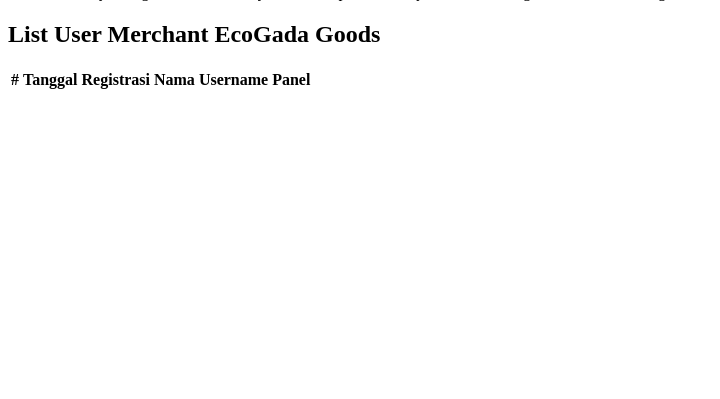
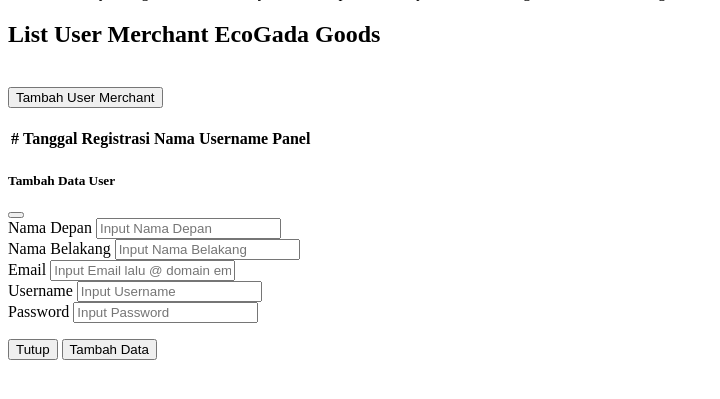
Before and after one commit to chrisshuo123/ecogada_fullstack, a PHP site: page /ecogada_fullstack/views/user/index.php in a window 1280 px wide. Shown: the part 83-482 px from the top of the page, without its empty margins (0-720 px from the left). Run offline with PHP 8.4, Linux system fonts and the light colour scheme; the template is opened without the code that fills it, so the values that code supplies are empty; some libraries are stand-ins or nearby versions.

Commit message:
add button 'Tambah User Merchant', while revising the Panel (detail, ubah, hapus) styling from button to badge bootstrap. In addition, we add Pop-Up Screen when user wants to 'tambah' (means add new merchant) which is bootstrap Modal, that contains form control to add new user merchants

```diff
--- a/app/views/user/index.php
+++ b/app/views/user/index.php
@@ -2,6 +2,9 @@
     <h1>User List Page</h1>
     <p>Halo, nama saya <?= $data['namaDepan']; ?> <?= $data['namaBelakang']; ?> dengan username <?= $data['username']; ?>.  Saya memiliki password <?= $data['password']; ?> saya adalah seorang admin inti dari Ecogada Fullstack</p>
     <h2>List User Merchant EcoGada Goods</h2>
+    <button type="button" class="btn btn-primary" style="margin: 1.5% 0 1.5% 0;" data-bs-toggle="modal" data-bs-target="#formModal">
+        Tambah User Merchant
+    </button>
     <table class="table">
         <thead>
             <tr>
@@ -21,12 +24,58 @@
                     <td scope="col"><?= $user['namaDepan']; ?> <?= $user['namaBelakang']; ?> </td>
                     <td scope="col"><?= $user['username']; ?></td>
                     <td>
-                        <button type="button" class="btn btn-primary">Tambah</button>
-                        <button type="button" class="btn btn-warning">Ubah</button>
-                        <button type="button" class="btn btn-danger">Hapus</button>
+                        <a href="<?= BASEURL; ?>/user/detail/<?= $user['idUser']; ?>"><span class="badge text-bg-primary">Detail</span></a>
+                        <a><span class="badge text-bg-warning">Ubah</span></a>
+                        <a><span class="badge text-bg-danger">Hapus</span></a>
                     </td>
                 </tr>
             <?php endforeach; ?>
         </tbody>
     </table>
 </div>
+
+<!-- Modal -->
+<div class="modal fade" id="formModal" data-bs-backdrop="static" data-bs-keyboard="false" tabindex="-1" aria-hidden="true">
+    <div class="modal-dialog">
+        <div class="modal-content">
+            <div class="modal-header">
+                <h5 class="modal-title">Tambah Data User</h5>
+                <button type="button" class="btn-close" data-bs-dismiss="modal" aria-label="Close"></button>
+            </div>
+            <div class="modal-body">
+                <form action="<?= BASEURL; ?>/user/tambah" method="POST">
+                    <!-- Nama Depan -->
+                    <div class="mb-3">
+                        <label for="namaDepan" class="form-label">Nama Depan</label>
+                        <input type="text" class="form-control" id="namaDepan" name="namaDepan" placeholder="Input Nama Depan">
+                    </div>
+                    <!-- Nama Belakang -->
+                    <div class="mb-3">
+                        <label for="namaBelakang" class="form-label">Nama Belakang</label>
+                        <input type="text" class="form-control" id="namaBelakang" name="namaBelakang" placeholder="Input Nama Belakang">
+                    </div>
+                    <!-- Email -->
+                    <div class="mb-3">
+                        <label for="email" class="form-label">Email</label>
+                        <input type="email" class="form-control" id="email" name="email" placeholder="Input Email lalu @ domain email anda">
+                    </div>
+                    <!-- Username -->
+                    <div class="mb-3">
+                        <label for="username" class="form-label">Username</label>
+                        <input type="text" class="form-control" id="username" name="username" placeholder="Input Username">
+                    </div>
+                    <!-- Password -->
+                    <div class="mb-3">
+                        <label for="password" class="form-label">Password</label>
+                        <input type="text" class="form-control" id="password" name="password" placeholder="Input Password">
+                    </div>
+
+            </div>
+            <div class="modal-footer">
+                <button type="button" class="btn btn-secondary" data-bs-dismiss="modal">Tutup</button>
+                <button type="submit" class="btn btn-primary">Tambah Data</button>
+                </form>
+            </div>
+        </div>
+    </div>
+</div>
```
